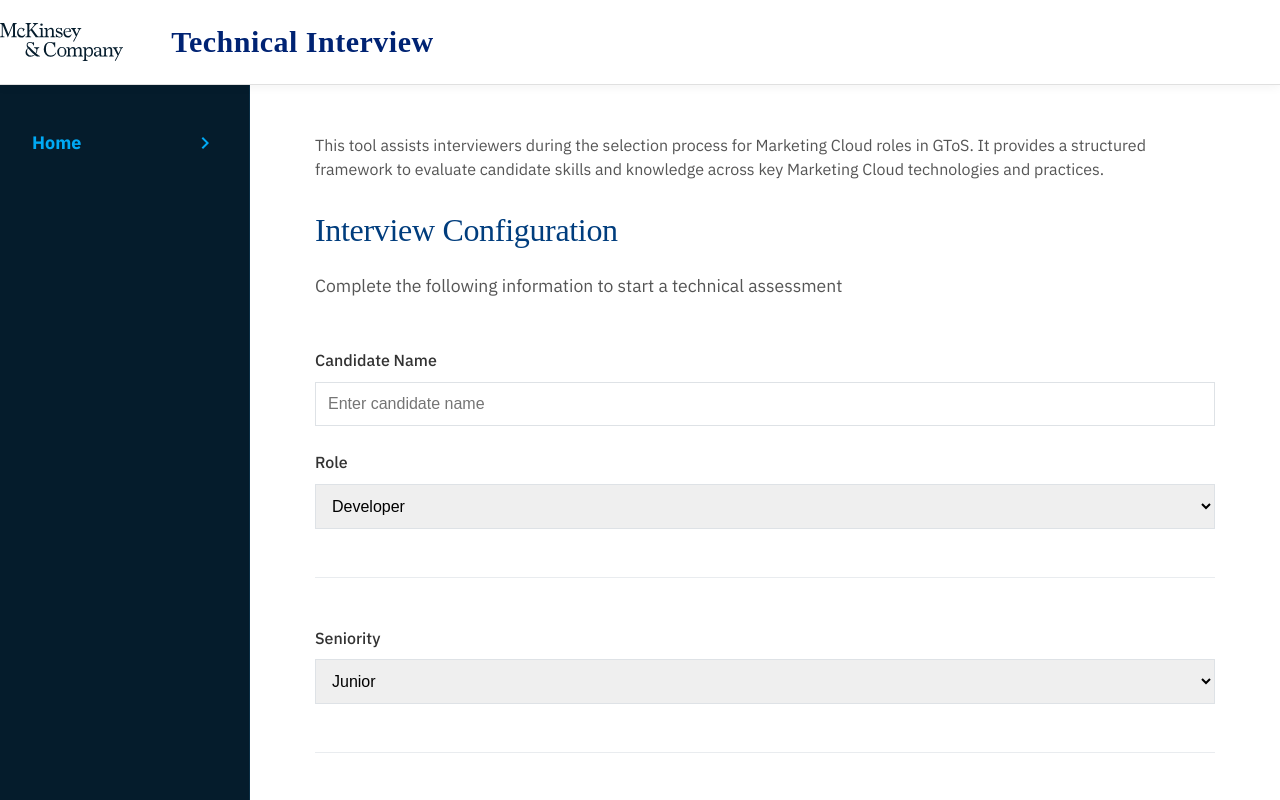
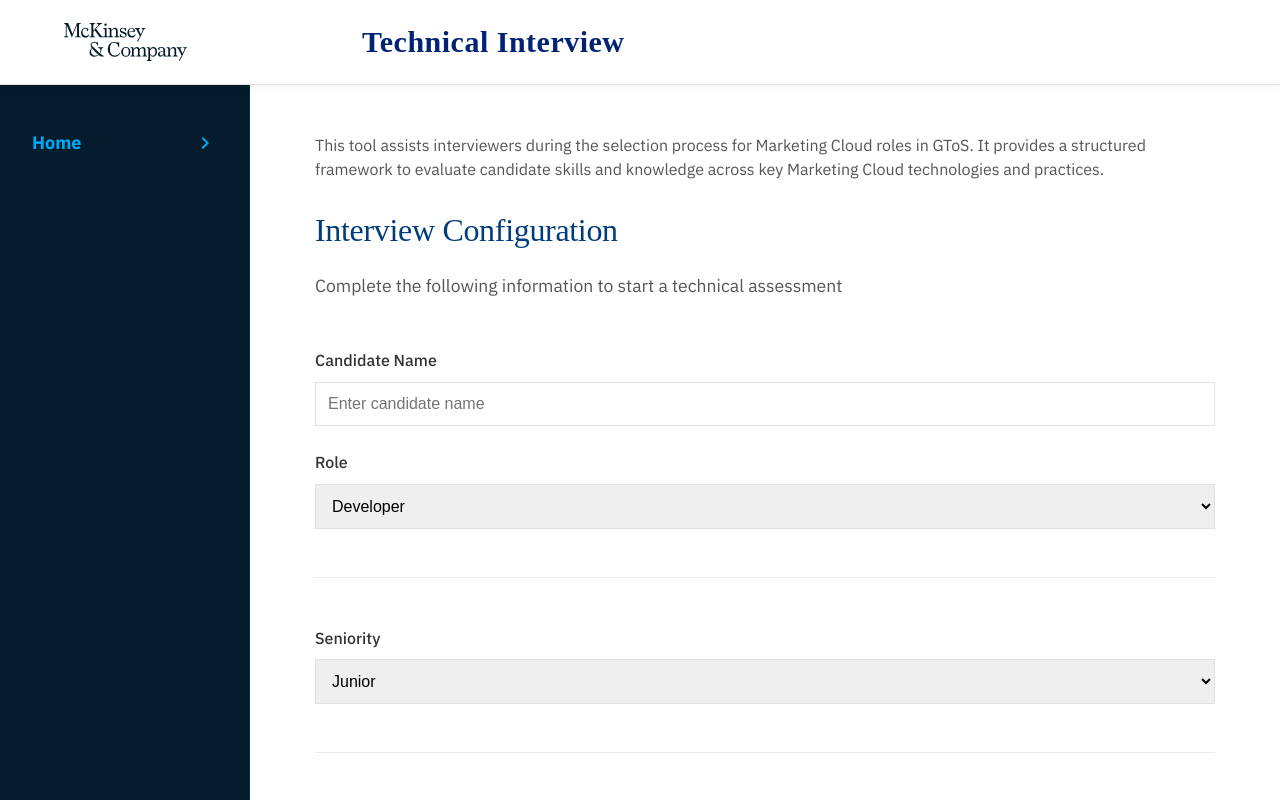
Before and after one commit to crisbenamck/landingSurveyTest, a React (Vite) app: page / in a window 1280 px wide. Shown: the top 800 px of the page. Built offline with nearby package versions, Linux system fonts and the light colour scheme.

Commit message:
Refactor HeaderContent and Logo styles for improved spacing and responsiveness

```diff
--- a/src/components/Layout.tsx
+++ b/src/components/Layout.tsx
@@ -26,7 +26,7 @@
   margin: 0 auto;
   display: flex;
   align-items: center;
-  padding: 0;
+  padding: 0 2rem; /* Añadido padding horizontal para dar espacio en escritorio */
   height: 84px;
   justify-content: flex-start;
   gap: 2rem; /* Incrementado el espacio entre elementos */
@@ -39,8 +39,14 @@
 const Logo = styled.div`
   display: flex;
   align-items: center;
-  gap: 1.25rem;
-  padding-left: 0;
+  justify-content: flex-start; /* Cambiado de center a flex-start */
+  width: 250px; /* Coincide con el ancho del menú de navegación */
+  padding-left: 2rem; /* Añadido padding izquierdo para ajustar la posición */
+
+  @media (max-width: 768px) {
+    width: auto; /* En móvil vuelve a su ancho automático */
+    padding-left: 0;
+  }
 `;
 
 const LogoImg = styled.img`
@@ -54,10 +60,11 @@
   font-size: 1.875rem; /* Aumentado en un 50% de 1.25rem a 1.875rem */
   letter-spacing: 0.5px;
   font-family: 'Bower', 'Times New Roman', Times, serif;
-  margin-left: 1rem;
+  margin-left: 3rem; /* Aumentado a 3rem (48px) para un mejor espaciado visual */
 
   @media (max-width: 768px) {
     font-size: 1.5rem;
+    margin-left: 1rem; /* Mantener el espaciado original en móvil */
   }
 `;
 
```
